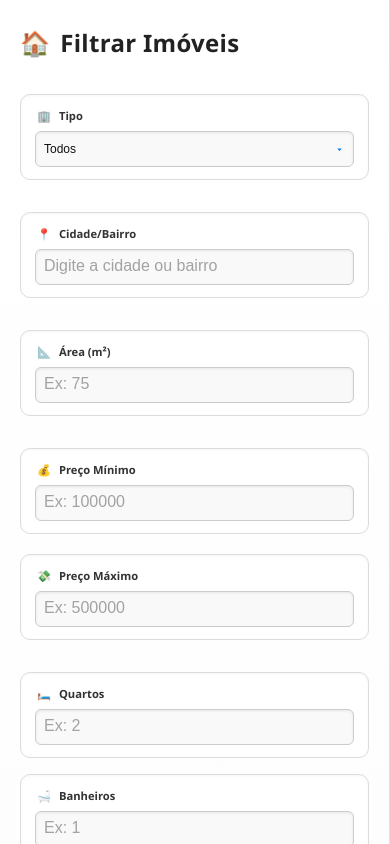
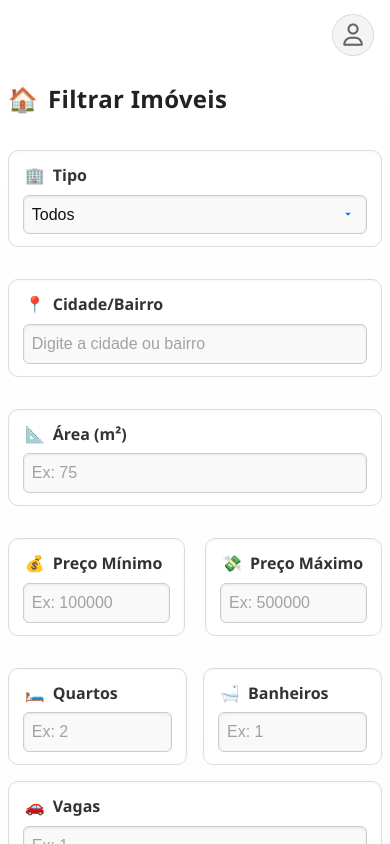
Before and after one commit to 917rafael/front-primeiro.lar-2, a Vue app: page /vendas in a window 390 px wide. Shown: the top 844 px of the page. Built offline with nearby package versions, Linux system fonts and the light colour scheme.

Commit message:
feat: header anuncio e  modificação login e cadastro #24

```diff
--- a/src/components/Header.vue
+++ b/src/components/Header.vue
@@ -5,6 +5,7 @@ function toggleMenu() {
   menuOpen.value = !menuOpen.value;
 }
 const props = defineProps({ scrolled: Boolean });
+
 </script>
 
 
--- /dev/null
+++ b/src/components/HeaderAnuncio.vue
@@ -0,0 +1,158 @@
+
+        <script setup>
+        import { ref } from 'vue'
+        import { useRouter } from 'vue-router'
+
+        const router = useRouter()
+
+        const isLoggedIn = ref(false)
+        const userImage = ref(null)
+        const defaultProfile = '/default-avatar.png'
+
+        function handleProfileClick() {
+          if (isLoggedIn.value) {
+            // router.push('/perfil')
+          } else {
+            router.push('/')
+          }
+        }
+        </script>
+<!-- eslint-disable vue/multi-word-component-names -->
+<template>
+  <header class="app-header">
+    <div class="header-left" @click="$router.push('/')">
+      <!-- <img src="@/assets/logo.png" alt="Logo" class="logo" /> -->
+      <h1 class="company-name">Primeiro Lar</h1>
+    </div>
+
+    <div class="header-right">
+      <div class="profile-icon" @click="handleProfileClick">
+        <img
+          v-if="isLoggedIn"
+          :src="userImage || defaultProfile"
+          alt="Perfil"
+          class="avatar"
+        />
+        <i v-else class="fa-regular fa-user"></i>
+      </div>
+    </div>
+  </header>
+</template>
+
+<style scoped>
+@import url('https://cdnjs.cloudflare.com/ajax/libs/font-awesome/6.5.0/css/all.min.css');
+
+.app-header {
+  position: fixed;
+  top: 0;
+  left: 0;
+  width: 100%;
+  height: 70px;
+  background: #fff;
+  display: flex;
+  justify-content: space-between;
+  align-items: center;
+  padding: 0 2rem;
+  box-shadow: 0 2px 10px rgba(0,0,0,0.08);
+  z-index: 1000;
+  transition: all 0.3s ease;
+}
+
+.header-left {
+  display: flex;
+  align-items: center;
+  cursor: pointer;
+  gap: 0.6rem;
+}
+
+.logo {
+  height: 45px;
+  width: 45px;
+  border-radius: 50%;
+  object-fit: cover;
+  transition: transform 0.3s ease;
+}
+
+.logo:hover {
+  transform: scale(1.08);
+}
+
+.company-name {
+  font-size: 1.4rem;
+  font-weight: 700;
+  color: #e60023;
+  letter-spacing: 0.5px;
+  transition: color 0.3s ease;
+}
+
+.company-name:hover {
+  color: #c4001c;
+}
+
+.header-right {
+  display: flex;
+  align-items: center;
+}
+
+.profile-icon {
+  width: 42px;
+  height: 42px;
+  display: flex;
+  align-items: center;
+  justify-content: center;
+  background: #f4f4f4;
+  border-radius: 50%;
+  cursor: pointer;
+  transition: all 0.3s ease;
+  box-shadow: inset 0 0 0 1px #ddd;
+}
+
+.profile-icon:hover {
+  background: #e60023;
+  transform: scale(1.05);
+}
+
+.profile-icon:hover i {
+  color: #fff;
+}
+
+.avatar {
+  width: 42px;
+  height: 42px;
+  border-radius: 50%;
+  object-fit: cover;
+  transition: transform 0.3s ease;
+}
+
+.avatar:hover {
+  transform: scale(1.05);
+}
+
+.profile-icon i {
+  font-size: 1.4rem;
+  color: #666;
+  transition: color 0.3s ease;
+}
+
+/* Responsivo */
+@media (max-width: 768px) {
+  .company-name {
+    font-size: 1.1rem;
+  }
+
+  .app-header {
+    padding: 0 1rem;
+  }
+
+  .logo {
+    height: 40px;
+    width: 40px;
+  }
+}
+
+@media (max-width: 480px) {
+  .company-name {
+    display: none;
+  }
+}
+</style>
--- a/src/components/LoginECadastro/CadastroUsuario.vue
+++ b/src/components/LoginECadastro/CadastroUsuario.vue
@@ -1,7 +1,8 @@
 <script setup>
 import { ref, defineEmits } from 'vue'
 
-const emit = defineEmits(['cadastro-sucesso'])
+const emit = defineEmits(['cadastro']);
+
 
 const nome = ref('rafael')
 const email = ref('rafel@gmail.com')
@@ -23,10 +24,10 @@ function cadastrar() {
   }
   // Simulação de cadastro
   sucesso.value = 'Usuário cadastrado com sucesso!'
-  nome.value = ''
-  email.value = ''
-  senha.value = ''
-  confirmarSenha.value = ''
+  nome.value = 'rafael'
+  email.value = 'rafael@gmail.com'
+  senha.value = '123456789'
+  confirmarSenha.value = '123456789'
   setTimeout(() => {
     emit('cadastro-sucesso')
   }, 350) // Reduzido para animação iniciar mais rápido
@@ -87,7 +88,7 @@ function cadastrar() {
     <button type="submit">Cadastrar</button>
     <div class="link-login">
       <span>Já tem uma conta?</span>
-      <a href="/login">Entrar</a>
+      <a @click="emit('cadastro')">Entrar</a>
     </div>
   </form>
 
--- a/src/components/LoginECadastro/LoginDoCliente.vue
+++ b/src/components/LoginECadastro/LoginDoCliente.vue
@@ -1,5 +1,6 @@
 <script setup>
 import { ref } from 'vue'
+const emit = defineEmits(['cadastro'])
 
 const email = ref('')
 const senha = ref('')
@@ -68,7 +69,7 @@ function login() {
     </button>
     <div class="link-cadastro">
       <span>Não tem uma conta?</span>
-      <a href="/LoginCadastro">Cadastre-se</a>
+      <a @click="emit('cadastro')">Cadastre-se</a>
     </div>
   </form>
 
--- a/src/components/filtro.vue
+++ b/src/components/filtro.vue
@@ -103,13 +103,14 @@ function filtrar() {
 <style scoped>
 .filtro-lateral {
   position: fixed;
-  top: 0;
+  top: 70px;
   left: 0;
-  width: 600px;
+  width: 460px;
+  min-width: 340px;
   max-width: 100vw;
-  height: 100vh;
+  height: calc(100vh - 70px);
   background: linear-gradient(180deg, #ffffff 0%, #fdfdfd 100%);
-  padding: 48px 36px;
+  padding: 32px 18px 24px 18px;
   box-shadow: 6px 0 25px rgba(0, 0, 0, 0.08);
   z-index: 1000;
   display: flex;
@@ -120,6 +121,7 @@ function filtrar() {
   overflow-y: auto;
   transition: all 0.3s ease;
   backdrop-filter: blur(6px);
+  border-radius: 0 16px 16px 0;
 }
 
 .filtro-lateral h3 {
@@ -315,46 +317,25 @@ function filtrar() {
 @media (max-width: 900px) {
   .filtro-lateral {
     width: 100vw;
-    height: auto;
-    padding: 24px 20px;
-  }
-
-  .input-row.horizontal-3 {
-    flex-wrap: wrap;
-  }
-
-  .input-field {
-    flex: 1 1 45%;
-    min-width: 160px;
-  }
-
-  .botoes-filtro {
-    justify-content: center;
-    flex-wrap: wrap;
-  }
-
-  .btn-filtrar,
-  .btn-limpar {
-    min-width: 120px;
+    min-width: 0;
+    left: 0;
+    border-radius: 0;
+    box-shadow: none;
+    padding: 18px 6vw 16px 6vw;
+    height: calc(100vh - 70px);
+    border-right: none;
   }
 }
 
 @media (max-width: 600px) {
-  .input-row {
-    flex-direction: column;
-  }
-
-  .input-field {
-    flex: 1 1 100%;
-  }
-
-  .input-field label {
-    font-size: 0.7rem;
-  }
-
-  .input-field input,
-  .input-field select {
-    font-size: 0.75rem;
+  .filtro-lateral {
+    width: 100vw;
+    left: 0;
+    padding: 10px 2vw 10px 2vw;
+    border-radius: 0;
+    margin: 0;
+    box-shadow: none;
+    height: calc(100vh - 70px);
   }
 }
 
--- a/src/views/LoginCadastro.vue
+++ b/src/views/LoginCadastro.vue
@@ -16,13 +16,15 @@ function handleCadastroSucesso() {
 </script>
 <template>
     <div class="login-cadastro-page">
+         <img src="/src/assets/img/image.png" alt="Imagem ilustrativa" class="image-background"/>
+
 
         <transition name="slide-cadastro">
 
             <div v-if="cadastroAtivo" class="cadastro-side">
-          <CadastroUsuario @cadastro-sucesso="handleCadastroSucesso" />
+              <LoginDoCliente @cadastro="cadastroAtivo=false" />
               <div class="img-area">
-              <img src="/src/assets/img/image.png" alt="Imagem ilustrativa" class="img" />
+                <!-- <img src="/src/assets/img/image.png" alt="Imagem ilustrativa" class="img" /> -->
               </div>
             </div>
 
@@ -31,18 +33,25 @@ function handleCadastroSucesso() {
 
           <transition name="slide-login">
             <div v-if="!cadastroAtivo" class="login-side">
+              <CadastroUsuario @cadastro="cadastroAtivo=true" />
 
-            <div class="img-area-2">
-                <img src="/src/assets/img/image.png" alt="Imagem ilustrativa" class="img" />
-            </div>
-
-            <LoginDoCliente />
         </div>
       </transition>
     </div>
 </template>
 
 <style scoped>
+.image-background {
+  position: fixed;
+  top: 0;
+  left: 0;
+  width: 100%;
+  height: 100%;
+  object-fit: cover;
+  z-index: -1;
+  filter: brightness(0.7) blur(1px);
+}
+
 .img-area{
     display: flex;
     align-items: stretch;
@@ -78,6 +87,7 @@ function handleCadastroSucesso() {
   min-height: 100vh;
   width: 100vw;
   overflow: hidden;
+
 }
 
 .cadastro-side,
@@ -112,8 +122,7 @@ function handleCadastroSucesso() {
 .login-side {
   right: 0;
   justify-content: flex-end;
-  background: #fff;
-  z-index: 1;
+
 }
 
 .fade-in {
@@ -181,14 +190,14 @@ function handleCadastroSucesso() {
   }
 }
 
-/* Nova animação para a transição de slide */
+/* Nova animação para a transição de slide (invertida: da direita para a esquerda) */
 .slide-cadastro-enter-active,
 .slide-cadastro-leave-active {
   transition: transform 0.7s cubic-bezier(.77,0,.18,1), opacity 0.7s, filter 0.7s;
   will-change: transform, opacity, filter;
 }
 .slide-cadastro-enter-from {
-  transform: translateX(-100%) scale(0.98) skewY(-2deg);
+  transform: translateX(100%) scale(0.98) skewY(2deg);
   opacity: 0;
   filter: blur(8px) brightness(1.2);
 }
@@ -203,19 +212,19 @@ function handleCadastroSucesso() {
   filter: blur(0) brightness(1);
 }
 .slide-cadastro-leave-to {
-  transform: translateX(100%) scale(0.96) skewY(3deg);
+  transform: translateX(-100%) scale(0.96) skewY(-3deg);
   opacity: 0;
   filter: blur(12px) brightness(1.2);
 }
 
-/* Animação para a transição de login */
+/* Animação para a transição de login (invertida: da esquerda para a direita) */
 .slide-login-enter-active,
 .slide-login-leave-active {
   transition: transform 0.7s cubic-bezier(.77,0,.18,1), opacity 0.7s, filter 0.7s;
   will-change: transform, opacity, filter;
 }
 .slide-login-enter-from {
-  transform: translateX(-100%) scale(0.96) skewY(-3deg);
+  transform: translateX(100%) scale(0.96) skewY(3deg);
   opacity: 0;
   filter: blur(12px) brightness(1.2);
 }
@@ -230,7 +239,7 @@ function handleCadastroSucesso() {
   filter: blur(0) brightness(1);
 }
 .slide-login-leave-to {
-  transform: translateX(-100%) scale(0.98) skewY(-2deg);
+  transform: translateX(100%) scale(0.98) skewY(2deg);
   opacity: 0;
   filter: blur(8px) brightness(1.2);
 }
--- a/src/views/PagVendas.vue
+++ b/src/views/PagVendas.vue
@@ -1,19 +1,24 @@
 <script>
 import Anuncio from '../components/Anuncio.vue';
-import Filtro from '../components/filtro.vue'
+import Filtro from '../components/filtro.vue';
+import HeaderAnuncio from '@/components/HeaderAnuncio.vue';
 
 
 export default {
   components: {
     Anuncio,
     Filtro,
+    HeaderAnuncio
   },
 };
 </script>
 
 <template>
-   <Filtro />
+  <div class="row">
+  <HeaderAnuncio class="colunm"/>
+  </div>
   <div class="container-anuncio">
+    <Filtro />
     <div class="alinha-direita">
       <Anuncio />
       <Anuncio />
@@ -39,4 +44,11 @@ export default {
   max-width: 800px;
   margin-right: 5%;
 }
+.row {
+  display: flex;
+}
+
+.column {
+  flex: 50%;
+}
 </style>
```
Also changed, not shown: src/components/AnuncioImagem.js (added). Lines whose indentation alone changed are shown as unchanged.
